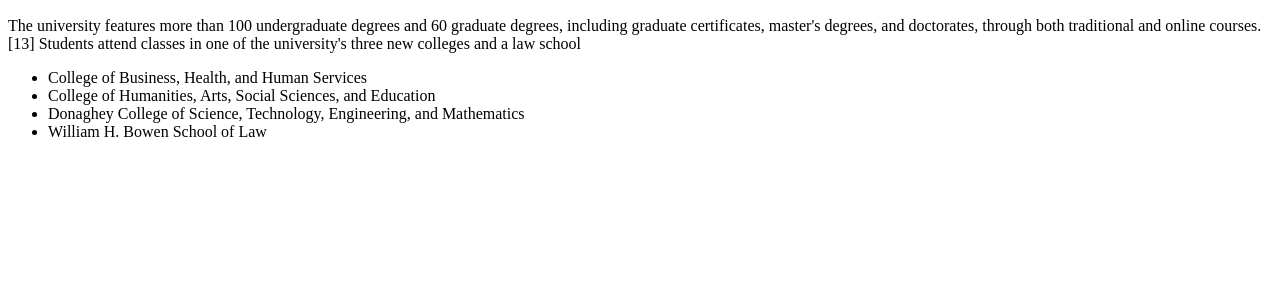
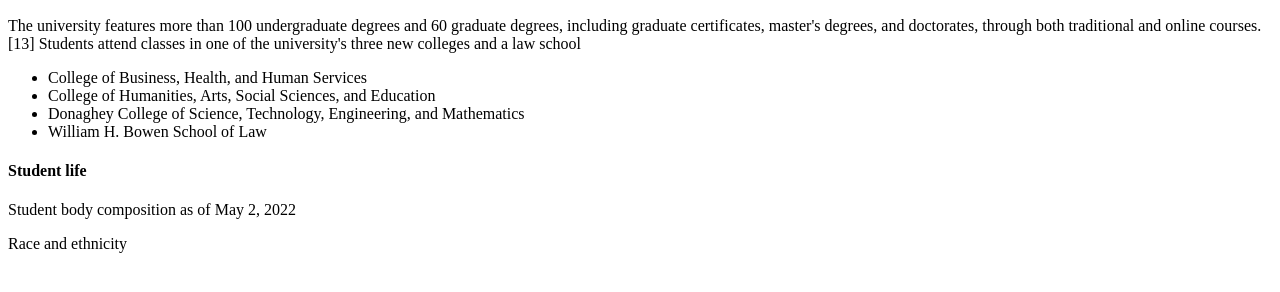
Before and after one commit to KatelynC-lab/ifsc-1310, a plain HTML site: page prototype/index.html in a window 1280 px wide. Shown: the part 280-572 px from the top of the page. Drawn offline with Linux system fonts and the light colour scheme.

Commit message:
new table

```diff
--- a/prototype/index.html
+++ b/prototype/index.html
@@ -21,6 +21,11 @@
                     <li>William H. Bowen School of Law</li>
                 </ul>
 
+                <h4>Student life</h4>
+                <p>Student body composition as of May 2, 2022</p>
+                <table>Race and ethnicity</table>
+
+
             </header>
         </main>
     </body>
```
